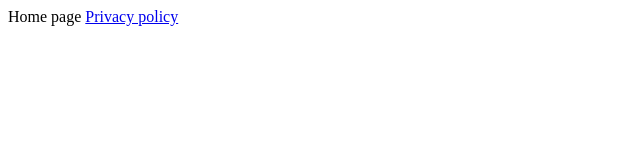
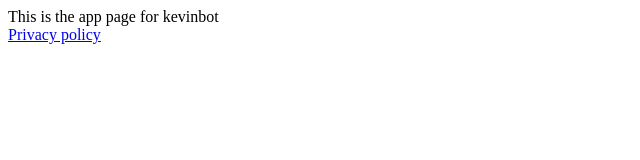
Before and after one commit to wwwfreedom/kevinbot, a plain HTML site: page index.html in a window 1280 px wide. Shown: the whole page, without its empty margins (0-640 px from the left). Drawn offline with Linux system fonts and the light colour scheme.

Commit message:
change text and add br

```diff
--- a/index.html
+++ b/index.html
@@ -9,7 +9,8 @@
   </head>
   <body>
     <div>
-      Home page
+      This is the app page for kevinbot
+      <br/>
       <a href="privacypolicy.htm">Privacy policy</a>
     </div>
   </body>
```
